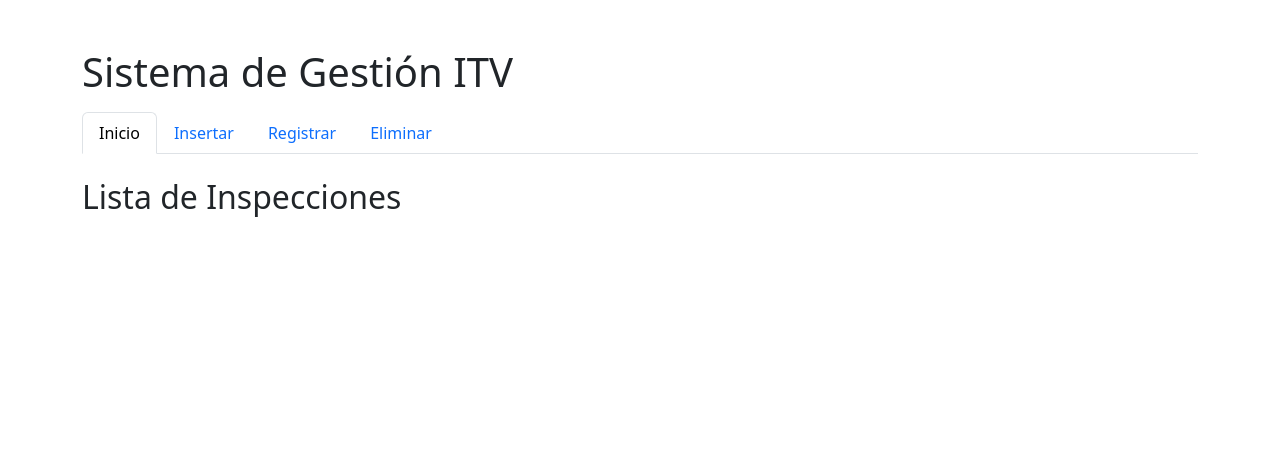
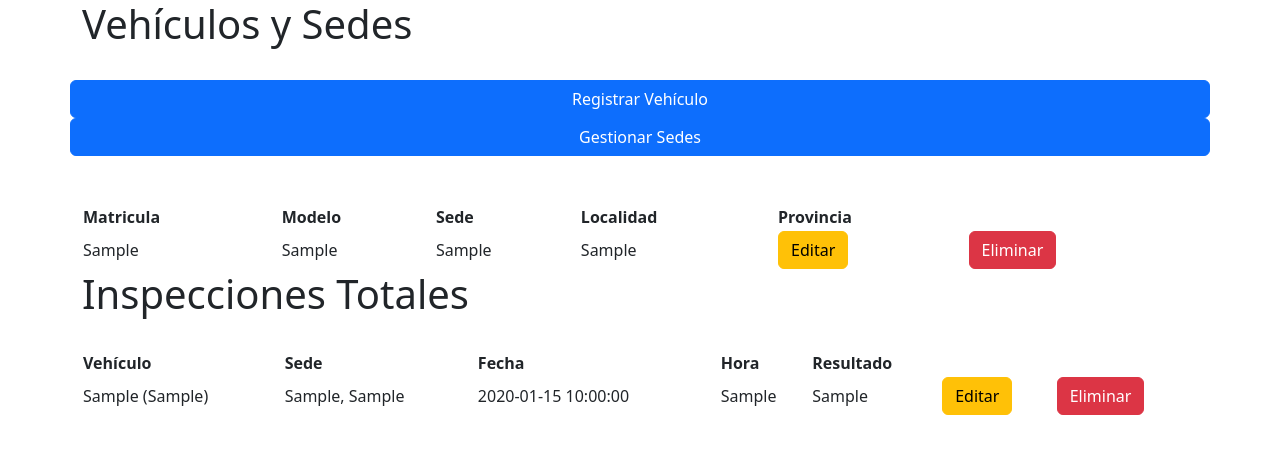
Before and after one commit to MARIACF97/ITV, a PHP site: page / in a window 1280 px wide. Shown: the top 454 px of the page. Run offline with PHP 8.4, Linux system fonts and the light colour scheme; tables that the repository leaves empty or names only in its code hold one stand-in row (values such as "Sample post"); data that the repository does not hold is empty; some libraries are stand-ins or nearby versions.

Commit message:
prueba4index.php

```diff
--- a/index.php
+++ b/index.php
@@ -1,25 +1,120 @@
-<!DOCTYPE html>
-<html lang="en">
+<!doctype html>
+<html lang="es">
 <head>
-    <meta charset="UTF-8">
-    <meta name="viewport" content="width=device-width, initial-scale=1.0">
-    <title>Gestión ITV</title>
-    <link href="https://cdn.jsdelivr.net/npm/bootstrap@5.3.0-alpha3/dist/css/bootstrap.min.css" rel="stylesheet">
+    <meta charset="utf-8">
+    <meta name="viewport" content="width=device-width, initial-scale=1, shrink-to-fit=no">
+
+    <!-- Bootstrap CSS -->
+    <link rel="stylesheet" href="css/bootstrap.min.css">
+    <link rel="stylesheet" href="css/jquery.dataTables.min.css">
+
+    <!-- Bootstrap JS -->
+    <script src="js/jquery-3.4.1.min.js" ></script>
+    <script src="js/bootstrap.min.js" ></script>
+    <script src="js/jquery.dataTables.min.js" ></script>
+
+    <title>Gestión de Vehículos e Inspecciones</title>
+
+    <script>
+        $(document).ready (function () {
+            $('#tabla-inspecciones').DataTable();
+        });
+    </script>
 </head>
 <body>
-<div class="container">
-    <h1 class="mt-5">Sistema de Gestión ITV</h1>
-    <ul class="nav nav-tabs mt-3">
-        <li class="nav-item"><a class="nav-link active" href="#">Inicio</a></li>
-        <li class="nav-item"><a class="nav-link" href="php/insertar.php">Insertar</a></li>
-        <li class="nav-item"><a class="nav-link" href="php/registrar.php">Registrar</a></li>
-        <li class="nav-item"><a class="nav-link" href="php/eliminar.php">Eliminar</a></li>
-    </ul>
-    <div class="mt-4">
-        <h2>Lista de Inspecciones</h2>
-        <!-- Aquí se mostrarán los datos -->
+    <div class="container">
+        <div class="row">
+            <h1>Vehículos y Sedes</h1>
+        </div>
+        <br>
+
+        <div class="row">
+            <a href="registrar.php" class="btn btn-primary">Registrar Vehículo</a>
+            <a href="sede.php" class="btn btn-primary">Gestionar Sedes</a>
+        </div>
+        <br>
+        <br>
+
+        <table id="tabla" class="display" style="width:100%">
+            <thead>
+                <tr>
+                    <th>Matricula</th>
+                    <th>Modelo</th>
+                    <th>Sede</th>
+                    <th>Localidad</th>
+                    <th>Provincia</th>
+                    <th></th>
+                    <th></th>
+                </tr>
+            </thead>
+            <tbody>
+                <?php
+                // Establece conexión
+                require 'conexion.php';
+
+                // Consulta para obtener vehículos y sedes
+                $sql = "SELECT vehiculo.matricula, vehiculo.modelo, sede.localidad, sede.provincia
+                        FROM vehiculo
+                        JOIN sede ON sede.id_sede = vehiculo.id_sede";
+                $resultado = $mysqli->query($sql);
+
+                while($fila = $resultado->fetch_assoc()){
+                    echo "<tr>";
+                    echo "<td>{$fila['matricula']}</td>";
+                    echo "<td>{$fila['modelo']}</td>";
+                    echo "<td>{$fila['localidad']}</td>";
+                    echo "<td>{$fila['provincia']}</td>";
+                ?>
+                    <td><a href="editar.php?id=<?php echo $fila['id']; ?>" class="btn btn-warning">Editar</a></td>
+                    <td><a href="eliminar.php?id=<?php echo $fila['id']; ?>" class="btn btn-danger">Eliminar</a></td>
+                <?php
+                    echo "</tr>";
+                }
+                ?>
+            </tbody>
+        </table>
+
+        <div class="row">
+            <h1>Inspecciones Totales</h1>
+        </div>
+        <br>
+
+        <table id="tabla-inspecciones" class="display" style="width:100%">
+            <thead>
+                <tr>
+                    <th>Vehículo</th>
+                    <th>Sede</th>
+                    <th>Fecha</th>
+                    <th>Hora</th>
+                    <th>Resultado</th>
+                </tr>
+            </thead>
+            <tbody>
+                <?php
+                // Consulta para obtener todas las inspecciones
+                $sql = "SELECT inspeccion.id_inspeccion, vehiculo.matricula, vehiculo.modelo, sede.localidad, sede.provincia,
+                        inspeccion.fecha_inspeccion, inspeccion.hora_inspeccion, inspeccion.resultado
+                        FROM inspeccion
+                        JOIN vehiculo ON inspeccion.id_vehiculo = vehiculo.id_vehiculo
+                        JOIN sede ON inspeccion.id_sede = sede.id_sede";
+                $resultado = $mysqli->query($sql);
+
+                while($fila = $resultado->fetch_assoc()){
+                    echo "<tr>";
+                    echo "<td>{$fila['matricula']} ({$fila['modelo']})</td>";
+                    echo "<td>{$fila['localidad']}, {$fila['provincia']}</td>";
+                    echo "<td>{$fila['fecha_inspeccion']}</td>";
+                    echo "<td>{$fila['hora_inspeccion']}</td>";
+                    echo "<td>{$fila['resultado']}</td>";
+                ?>
+                    <td><a href="editar.php?id=<?php echo $fila['id_inspeccion']; ?>" class="btn btn-warning">Editar</a></td>
+                    <td><a href="eliminar.php?id=<?php echo $fila['id_inspeccion']; ?>" class="btn btn-danger">Eliminar</a></td>
+                <?php
+                    echo "</tr>";
+                }
+                ?>
+            </tbody>
+        </table>
     </div>
-</div>
-<script src="https://cdn.jsdelivr.net/npm/bootstrap@5.3.0-alpha3/dist/js/bootstrap.bundle.min.js"></script>
 </body>
 </html>
```
